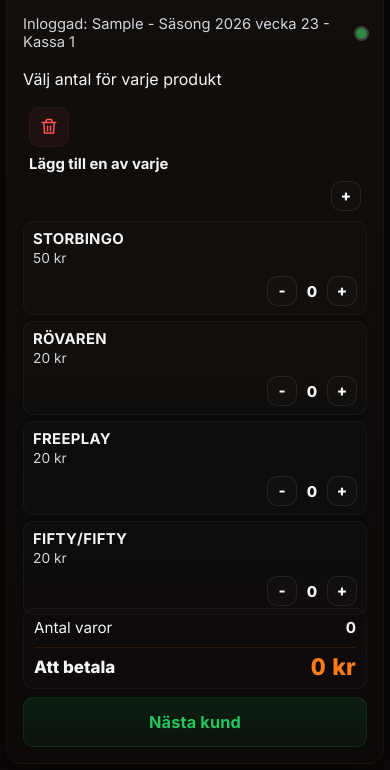
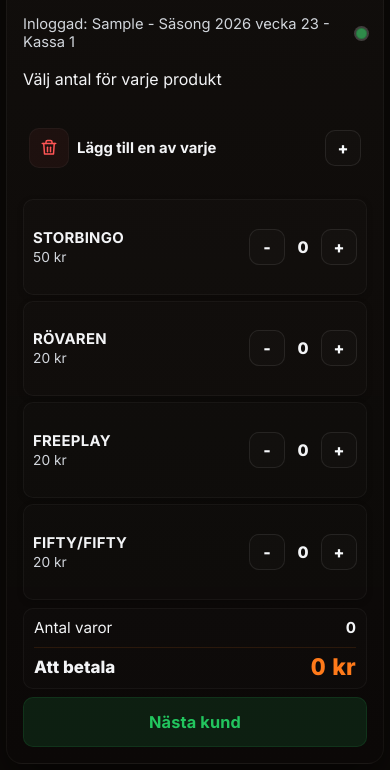
Before and after one commit to FStarDev/bilbingo, a website built with Vite: page index.html in a window 390 px wide. Both pictures are taken after typing "Sample" into the empty fields and a click on the button "Starta pass". Shown: the part 74-844 px from the top of the page. Built offline with nearby package versions, Linux system fonts and the light colour scheme; files whose address does not match are found by name.

Commit message:
fixed mobile layout

```diff
--- a/src/main.ts
+++ b/src/main.ts
@@ -1109,7 +1109,7 @@ function showSaleToast(totalPrice: number): void {
     return;
   }
 
-  saleToastEl.textContent = `Kop registrerat - ${totalPrice} kr`;
+  saleToastEl.textContent = `Köp registrerat - ${totalPrice} kr`;
   saleToastEl.hidden = false;
   saleToastEl.classList.remove("is-visible");
 
--- a/src/style.css
+++ b/src/style.css
@@ -234,7 +234,7 @@ p {
   margin-top: 14px;
   padding: 12px 14px;
   font-size: 1rem;
-  background: linear-gradient(180deg, rgba(34,197,94,0.12), rgba(34,197,94,0.06));
+  background: rgba(34,197,94,0.12);
   color: #22c55e;
   border: 1px solid rgba(34,197,94,0.12);
   font-weight: 700;
@@ -860,29 +860,33 @@ select:focus-visible {
   .header-row {
     padding-right: 10px;
     gap: 10px;
-    align-items: flex-start;
+    align-items: center;
+    flex-wrap: nowrap;
   }
 
   .header-row .item-meta {
     justify-content: flex-start;
-    width: 100%;
+    flex: 1;
+    min-width: 0;
   }
 
   .item-row {
     gap: 12px;
-    align-items: flex-start;
+    align-items: center;
   }
 
   .qty-control {
     gap: 8px;
-    width: 100%;
+    width: auto;
     justify-content: flex-end;
+    align-items: center;
   }
 
   .qty-btn,
   .addall-btn {
-    width: 34px;
-    height: 34px;
+    width: 40px;
+    height: 40px;
+    flex-shrink: 0;
   }
 
   .cashier-picker {
@@ -1055,14 +1059,16 @@ select:focus-visible {
 
   .qty-btn,
   .addall-btn {
-    width: clamp(30px, 8.2cqi, 44px);
-    height: clamp(30px, 8.2cqi, 44px);
-    font-size: clamp(0.95rem, 2.5cqi, 1.08rem);
+    width: clamp(36px, 8.2cqi, 48px);
+    height: clamp(36px, 8.2cqi, 48px);
+    font-size: clamp(1rem, 2.6cqi, 1.12rem);
+    flex-shrink: 0;
   }
 
   .qty-value {
-    min-width: clamp(18px, 4.6cqi, 24px);
-    font-size: clamp(0.94rem, 2.2cqi, 1rem);
+    min-width: clamp(24px, 4.6cqi, 28px);
+    font-size: clamp(1rem, 2.3cqi, 1.05rem);
+    flex-shrink: 0;
   }
 
   .summary {
```
Also changed, not shown: 1 other file.
